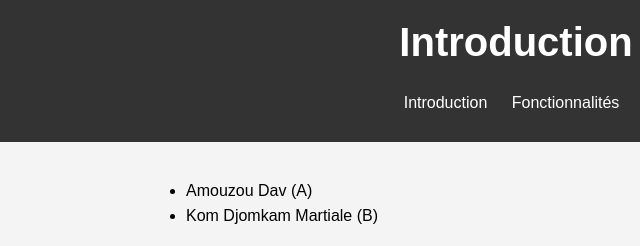
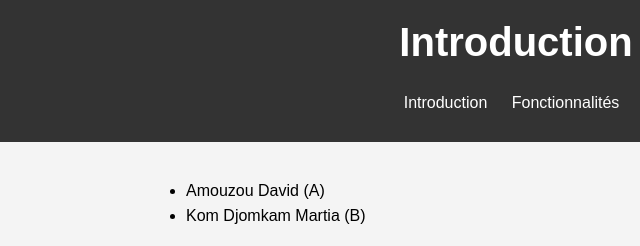
Before and after one commit to davidamouzou/TD4, a plain HTML site: page index.html in a window 1280 px wide. Shown: the top 246 px of the page, 74-714 px from the left. Drawn offline with Linux system fonts and the light colour scheme.

Commit message:
Correction de mon nom

```diff
--- a/index.html
+++ b/index.html
@@ -23,8 +23,8 @@
     <main>
         <section>
             <ul>
-                <li>Amouzou Dav (A)</li>
-                <li>Kom Djomkam Martiale (B)</li>
+                <li>Amouzou David (A)</li>
+                <li>Kom Djomkam Martia (B)</li>
             </ul>
         </section>
         <section id="introduction">
```
